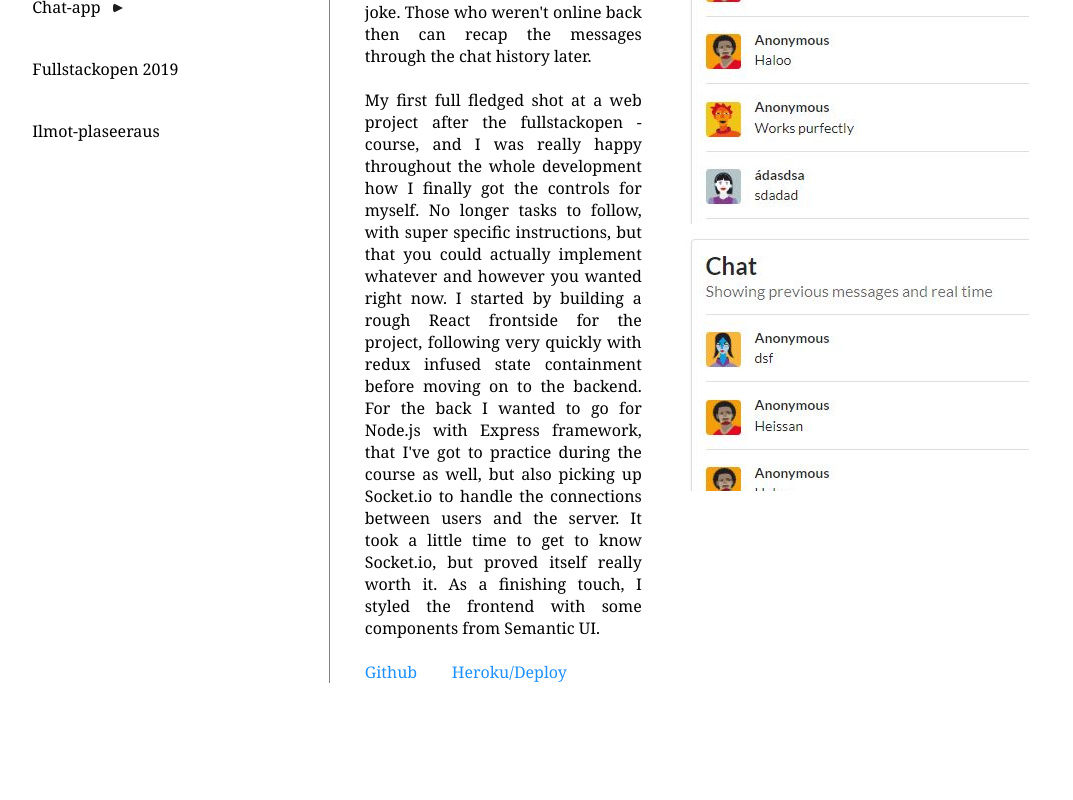
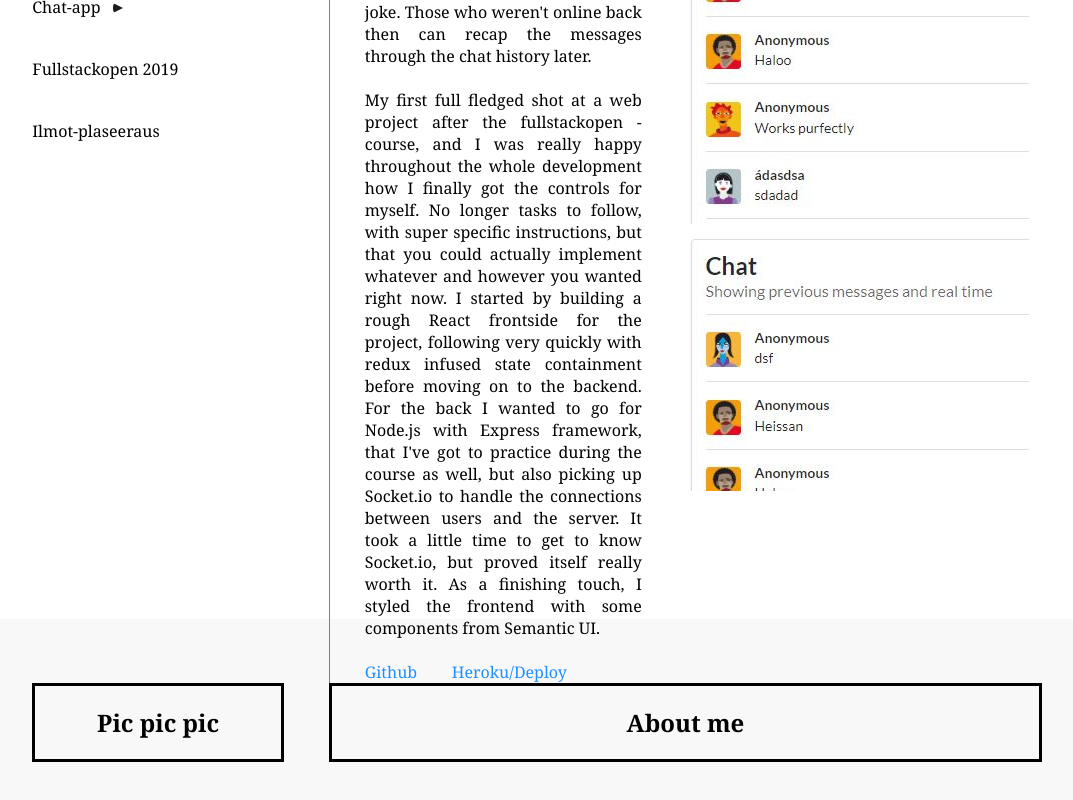
Before and after one commit to Sundholm11/portfolio, a React (Create React App) app: page / in a window 1280 px wide. Shown: the part 900-1700 px from the top of the page, without its empty margins (106-1179 px from the left). Before the commit the page ends 1583 px from the top, so only its background shows below. Built offline with nearby package versions, Linux system fonts and the light colour scheme; the HTML template or start-up script is replaced by a standard one.

Commit message:
Refactoring and starting to build next section

```diff
--- a/src/App.tsx
+++ b/src/App.tsx
@@ -5,6 +5,7 @@ import './styles/App.css'
 import Home from './components/Home'
 import Navbar from './components/Navbar'
 import Projects from './components/Projects'
+import AboutMe from './components/AboutMe'
 
 const App: React.FC = () => {
 	return (
@@ -12,6 +13,7 @@ const App: React.FC = () => {
 			<Navbar />
 			<Home />
 			<Projects />
+			<AboutMe />
 		</div>
 	)
 }
--- /dev/null
+++ b/src/components/AboutMe.tsx
@@ -0,0 +1,18 @@
+import React from 'react'
+
+import '../styles/AboutMe.css'
+
+const AboutMe: React.FC = () => {
+	return (
+		<div className="mainContainer" style={{ backgroundColor: "#f8f8f8" }}>
+			<div className="aboutLeftContainer">
+                <h2>Pic pic pic</h2>
+            </div>
+            <div className="aboutRightContainer">
+                <h2>About me</h2>
+            </div>
+		</div>
+	)
+}
+
+export default AboutMe
--- a/src/components/Navbar.tsx
+++ b/src/components/Navbar.tsx
@@ -1,4 +1,5 @@
 import React from 'react'
+
 import '../styles/Navbar.css'
 
 const Navbar: React.FC = () => {
--- a/src/components/Projects.tsx
+++ b/src/components/Projects.tsx
@@ -84,7 +84,7 @@ const Projects: React.FC = () => {
 	}
 
 	return (
-		<div className="projectsMainContainer">
+		<div className="mainContainer">
 			<div className="projectsLeftContainer">
 				<ul className="projectsVertNav">
 					<h2 className="projects">Projects</h2>
--- /dev/null
+++ b/src/styles/AboutMe.css
@@ -0,0 +1,14 @@
+div.aboutLeftContainer {
+	display: block;
+	float: left;
+	width: 24%;
+	margin-left: 1%;
+	border: solid;
+}
+
+div.aboutRightContainer {
+	display: block;
+	width: 69%;
+	margin-left: 30%;
+	border: solid;
+}
--- a/src/styles/App.css
+++ b/src/styles/App.css
@@ -18,3 +18,8 @@ div.homeContainer {
 	padding: 250px 0;
 	background-color: rgb(27, 28, 29);
 }
+
+div.mainContainer {
+	padding: 5% 10% 10%;
+	height: 700px;
+}
--- a/src/styles/Projects.css
+++ b/src/styles/Projects.css
@@ -43,18 +43,16 @@ hr.divider {
 	color: gray;
 }
 
-div.projectsMainContainer {
-	margin: 5% 10% 10%;
-	border-radius: 25px;
-}
-
 div.projectsRightContainer {
+	display: block;
 	width: 69%;
 	margin-left: 30%;
 	height: 700px;
 }
 
 div.projectsLeftContainer {
+	display: block;
+	float: left;
 	width: 24%;
 	margin-left: 1%;
 }
```
